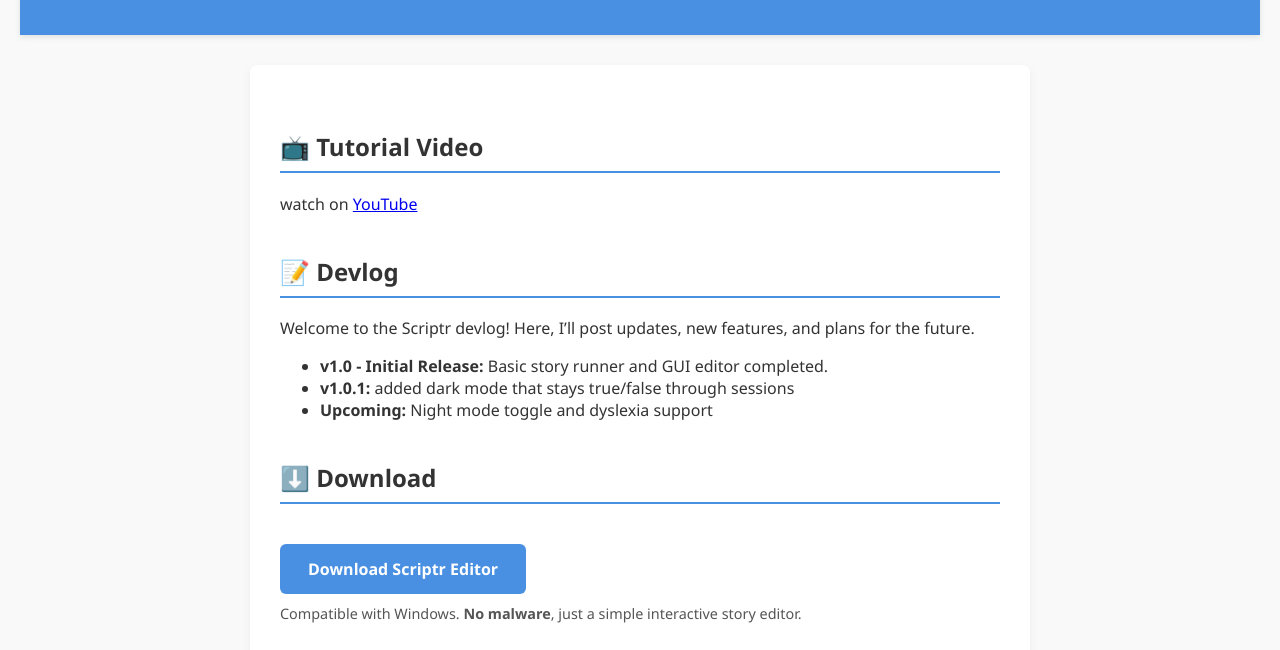
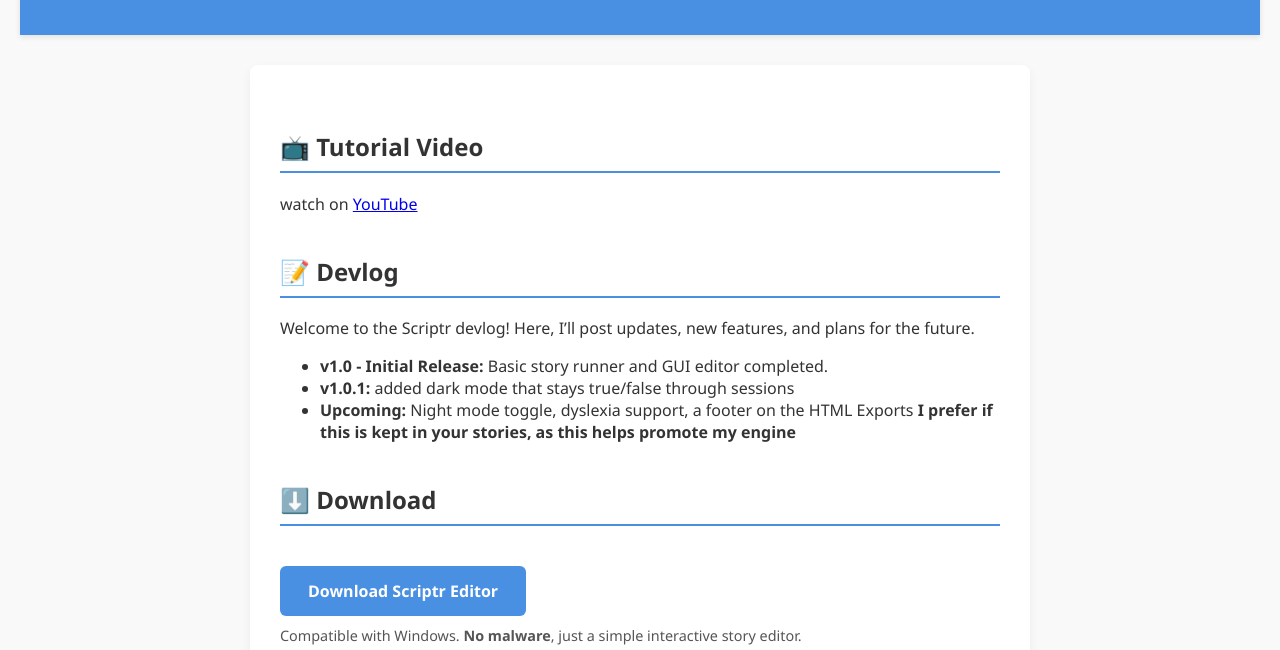
Before and after one commit to ConduitBlog/Scriptr, a plain HTML site: page index.html in a window 1280 px wide. Shown: the part 136-786 px from the top of the page. Drawn offline with Linux system fonts and the light colour scheme.

Commit message:
index.html

```diff
--- a/index.html
+++ b/index.html
@@ -114,7 +114,7 @@
     <ul>
       <li><strong>v1.0 - Initial Release:</strong> Basic story runner and GUI editor completed.</li>
       <li><strong>v1.0.1:</strong> added dark mode that stays true/false through sessions
-      <li><strong>Upcoming:</strong> Night mode toggle and dyslexia support</li>
+      <li><strong>Upcoming:</strong> Night mode toggle, dyslexia support, a footer on the HTML Exports <strong>I prefer if this is kept in your stories, as this helps promote my engine</strong></li>
     </ul>
   </section>
 
```
